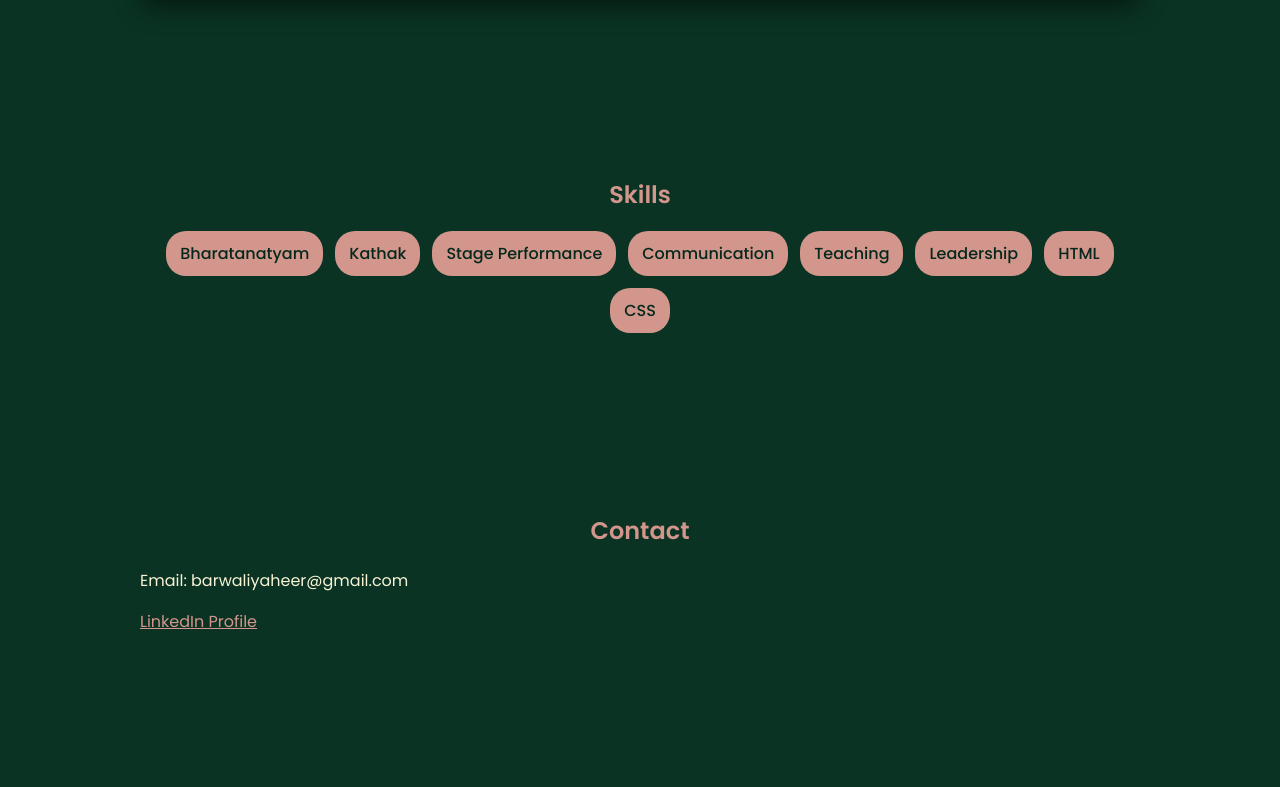
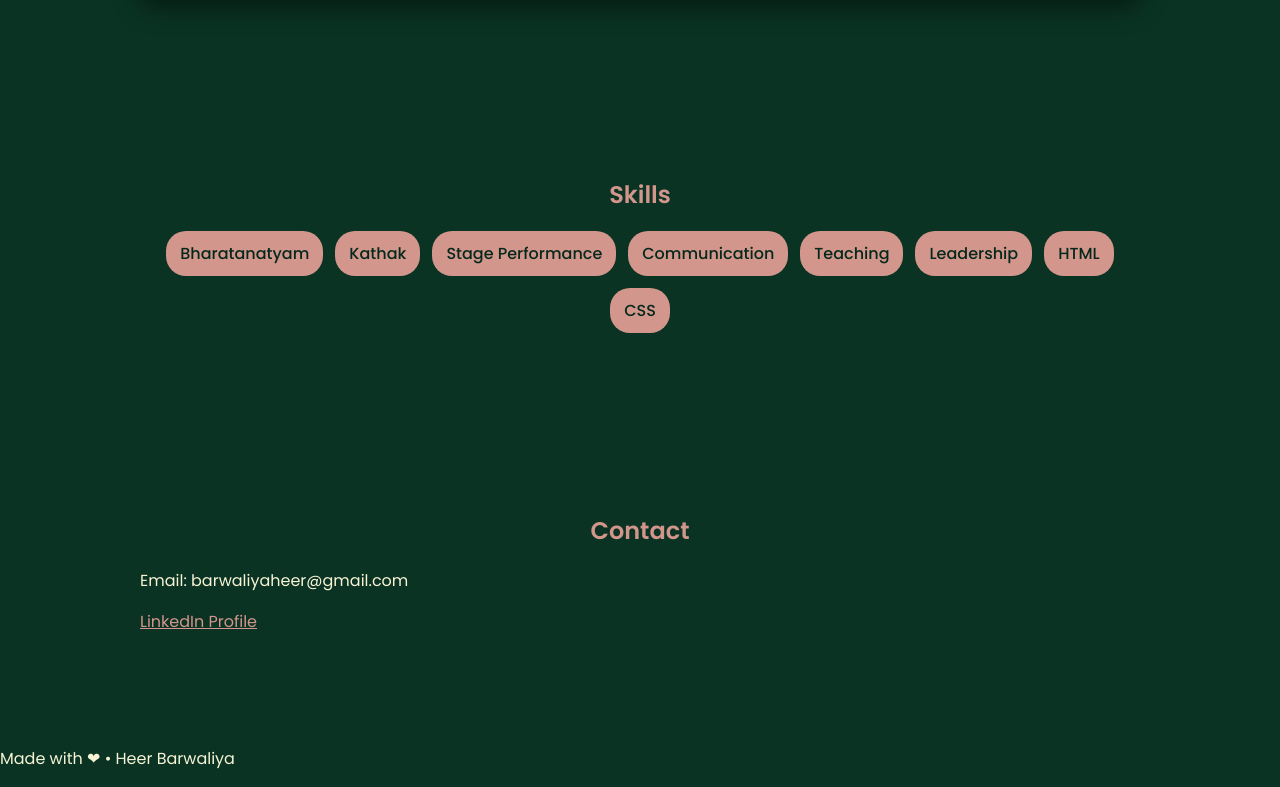
Before and after one commit to barwaliyaheer25-cyber/heerbarwaliya, a plain HTML site: page index.html in a window 1280 px wide. Shown: the part 3387-4174 px from the top of the page. Before the commit the page ends 4117 px from the top, so only its background shows below. Drawn offline with Linux system fonts and the light colour scheme.

Commit message:
Update index.html

```diff
--- a/index.html
+++ b/index.html
@@ -149,6 +149,8 @@
         </a>
     </p>
 </section>
-
+<footer>
+    <p>Made with <span class="heart">❤</span> • Heer Barwaliya</p>
+</footer>
 </body>
 </html>
```
